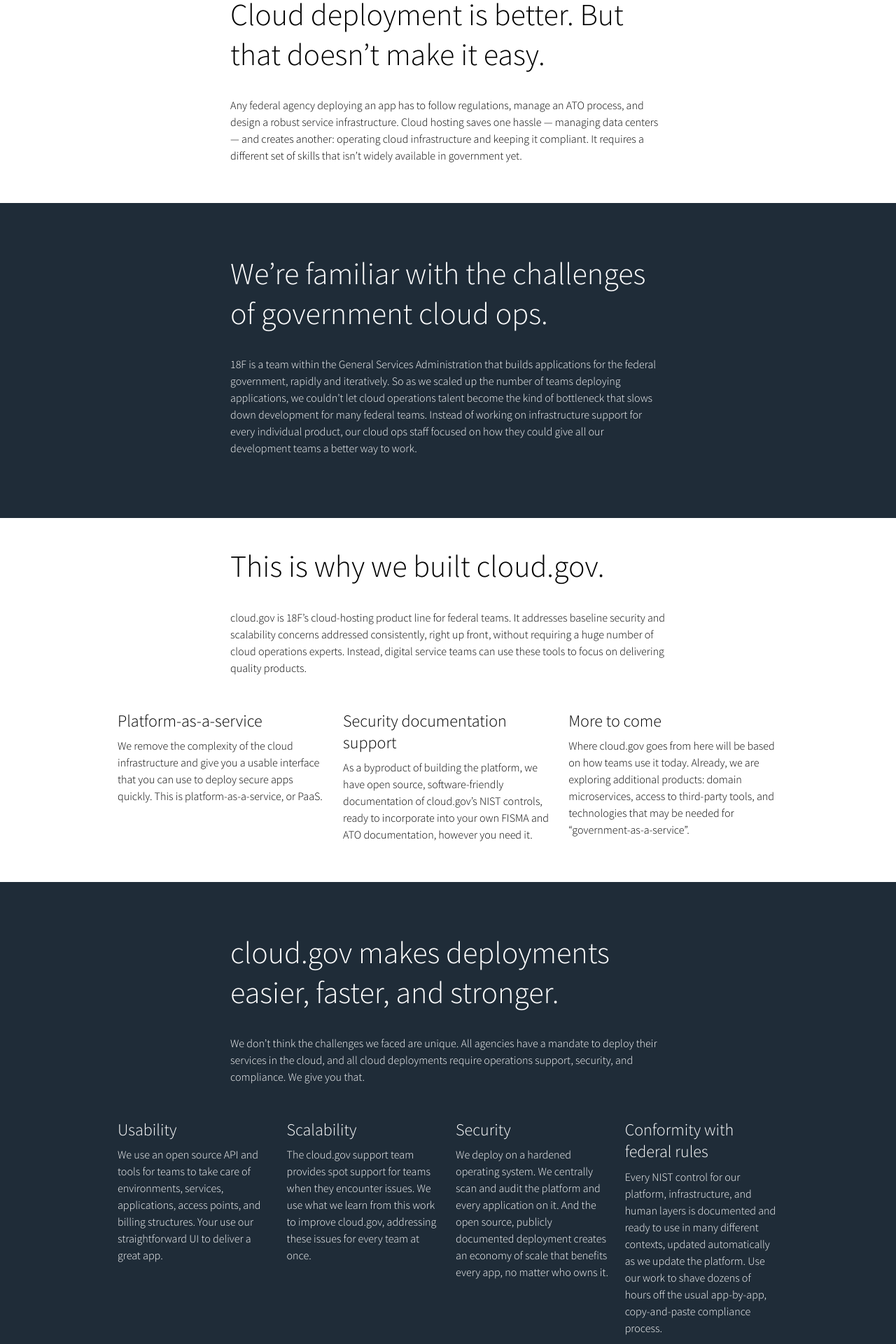
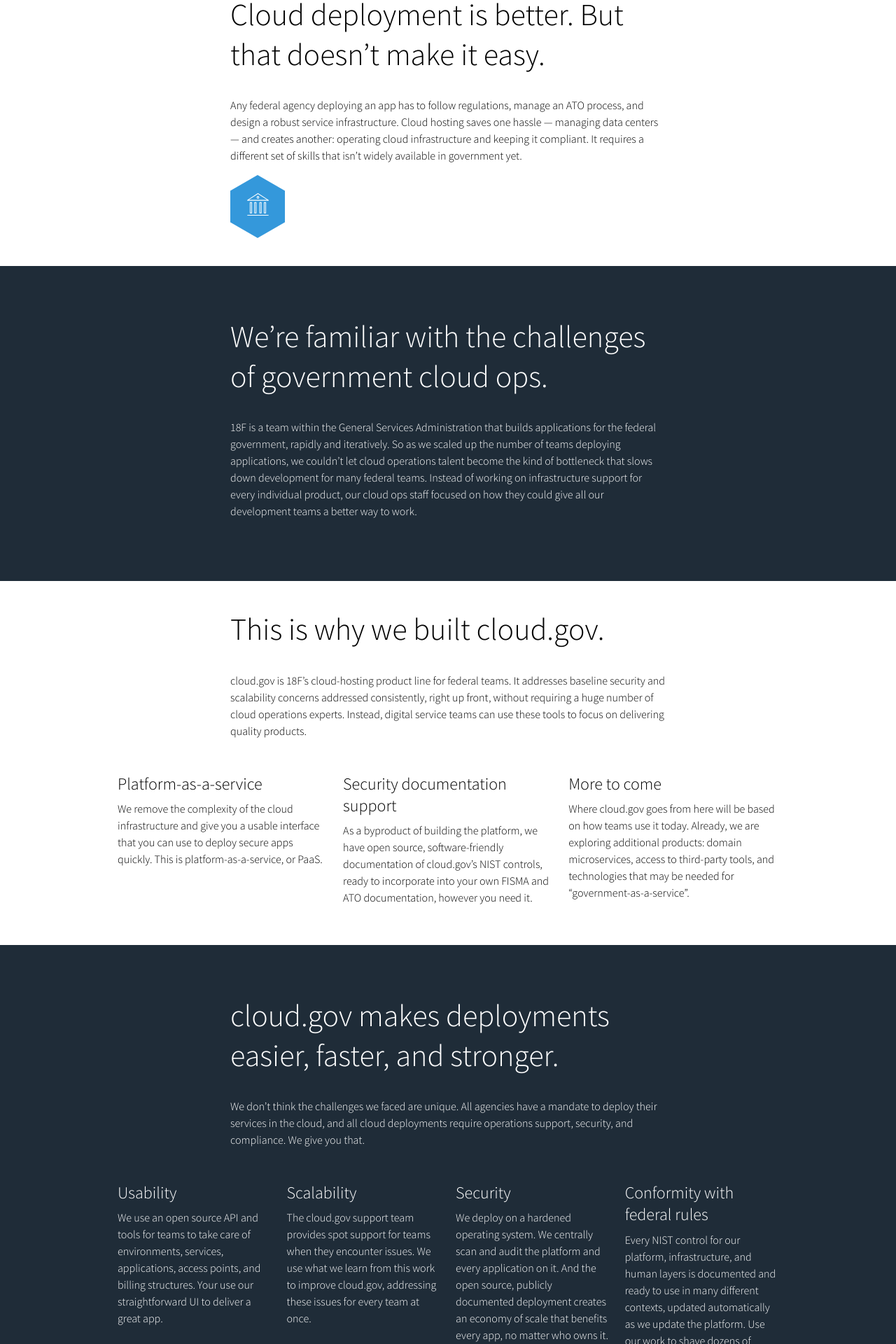
Before and after one commit to cloud-gov/cg-landing, a Jekyll site: the page built from pages/home.md, in a window 1280 px wide. Shown: the part 595-2515 px from the top of the page at 70% size. Built offline with Jekyll 4.4.1, drawn with Linux system fonts in a browser that asks for light colours; comment, search, counter and statistics services are not loaded.

Commit message:
Added default icon

```diff
--- a/_layouts/home.html
+++ b/_layouts/home.html
@@ -25,6 +25,10 @@ layout: base
         cloud infrastructure and keeping it compliant. It requires a different set
         of skills that isn’t widely available in government yet.
       </p>
+      <i class="hex_icon hex_icon-primary">
+        <img class="hex_icon-i" src="{{ '/assets/img/i-court.svg' | prepend:
+            site.baseurl }}" />
+      </i>
     </div>
   </div>
 </section>
--- a/assets/css/cg_style.css
+++ b/assets/css/cg_style.css
@@ -2661,6 +2661,23 @@ blockquote {
 .section-content + .three_up {
   margin-top: 3rem; }
 
+.hex_icon {
+  display: block;
+  height: 5.625rem;
+  padding-top: 4.2%;
+  width: 4.9rem; }
+
+.hex_icon-i {
+  display: block;
+  margin: 0 auto;
+  width: 40%; }
+
+.hex_icon-primary {
+  background-image: url("../img/icon-hex-primary.svg"); }
+
+.hex_icon-alt {
+  background-image: url("../img/icon-hex-alt.svg"); }
+
 .usa-grid {
   padding-left: 2rem;
   padding-right: 2rem; }
```
Also changed, not shown: assets/img/i-court.svg (added), assets/img/icon-hex-alt.svg (added), assets/img/icon-hex-primary.svg (added).
